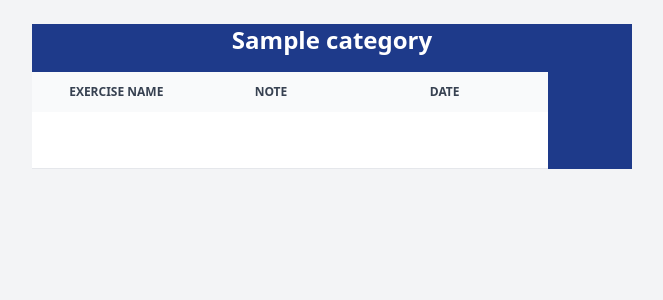
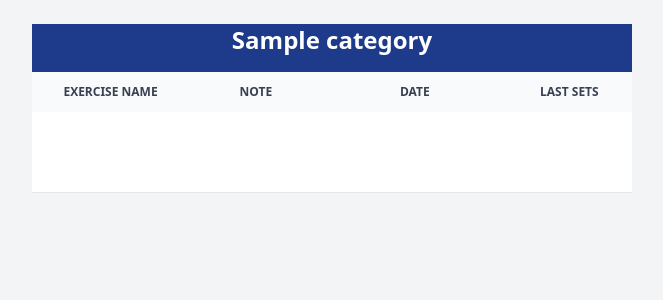
Before and after one commit to wolffiex/strength, a Django app: template exercise/templates/index.html in a window 1280 px wide. Shown: the top 300 px of the page, without its empty margins (308-971 px from the left). Run offline with Django 5.2, Linux system fonts and the light colour scheme; the template is opened without the code that fills it: most values are stand-ins (such as "Sample title", 1, 10 or a date in 2020); style sheets or scripts are compiled from the project's sources.

Commit message:
Index page with latest sets

```diff
--- a/exercise/templates/index.html
+++ b/exercise/templates/index.html
@@ -20,14 +20,24 @@
             <th scope="col" class="px-6 py-3">Exercise Name</th>
             <th scope="col" class="px-6 py-3">Note</th>
             <th scope="col" class="px-6 py-3">Date</th>
+            <th scope="col" class="px-6 py-3">Last sets</th>
           </tr>
         </thead>
         <tbody>
-          {% for exercise in exercises %}
+          {% for exercise_data in exercises %}
           <tr class="bg-white border-b dark:bg-gray-800 dark:border-gray-700 text-white">
-            <td class="px-6 py-4">{{ exercise.name }}</td>
-            <td class="px-6 py-4">{{ exercise.note }}</td>
-            <td class="px-6 py-4">{{ exercise.latest_date|default_if_none:"" }}</td>
+            <td class="px-6 py-4">{{ exercise_data.exercise.name }}</td>
+            <td class="px-6 py-4">{{ exercise_data.exercise.note }}</td>
+            <td class="px-6 py-4">{{ exercise_data.exercise.latest_date|default_if_none:"" }}</td>
+            <td class="px-6 py-4">
+              <ul>
+                {% with latest_sets=exercise_data.sets %}
+                {% for set in latest_sets %}
+                <li>{{ set }}</li>
+                {% endfor %}
+                {% endwith %}
+              </ul>
+            </td>
           </tr>
           {% endfor %}
         </tbody>
```
Also changed, not shown: exercise/views.py (+39 -12 lines).
